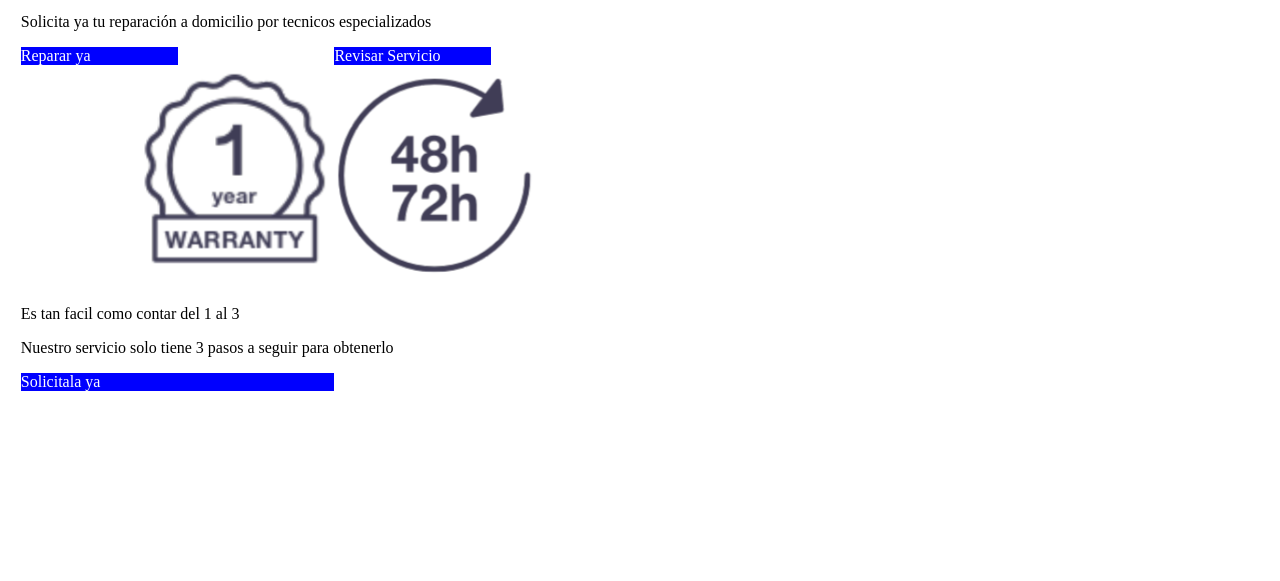
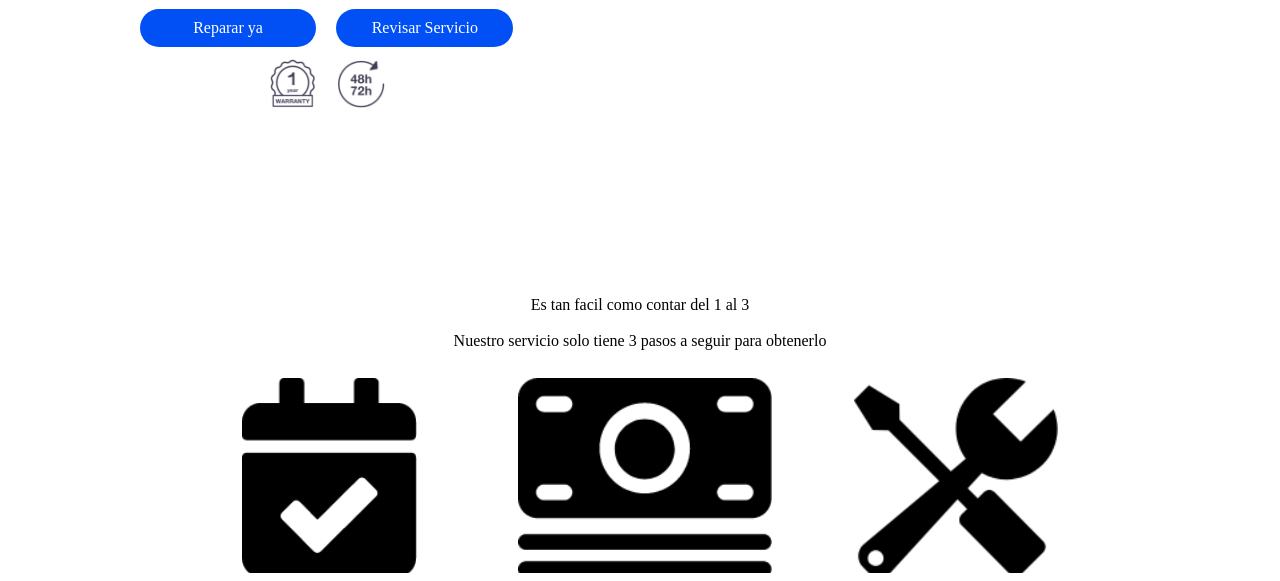
Before and after one commit to DiegoCastro7/Filtro_html_pg_principal, a plain HTML site: page index.html in a window 1280 px wide. Shown: the part 227-808 px from the top of the page. Drawn offline with Linux system fonts and the light colour scheme.

Commit message:
Actualizacion

```diff
--- a/css/principal.css
+++ b/css/principal.css
@@ -1,4 +1,6 @@
-
+*{
+    margin: 0;
+}
 html, body{
     height: 100%;
     width: 100%;
@@ -27,21 +29,51 @@ html, body{
     width: 40%;
 }
 .botones{
-    display: grid;
-    grid-template-columns: 50% 50%;
+    display: flex;
+    justify-content: center;
+    gap: 20px;
 }
 #boton{
-    width: 50%;
-    background-color: blue;
+    width: 25%;
+    background-color: #0050f5;
+    padding: 10px;
+    border-radius: 50px;
+    text-align: center;
 
 }
 a{
     text-decoration: none;
+
     color: white !important;
 }
 .etiquetas{
     display: flex;;
-    padding: 1%;
+    padding: 2%;
     justify-content: center;
-
+    gap: 20px;
+    height: 10%;
 }
+#etiq{
+    height: 100%;
+}
+.Sec2{
+    display: flex;
+    justify-content: center;
+    gap: 50px;
+}
+#Sec22{
+    display: flex;
+    justify-content: center;
+}
+.Seccion2 #textpq,#textgr{
+    text-align: center;
+}
+#imgsec2{
+    display: flex;
+    justify-content: center;
+    padding: 10px;
+    height: 200px;
+}
+#imgs2{
+    height: 100%;
+}
--- a/index.html
+++ b/index.html
@@ -25,6 +25,7 @@
                 <p>
                     Solicita ya tu reparación a domicilio por tecnicos especializados
                 </p>
+                <br>
             </div>
             <div class="botones">
                 <div id="boton">
@@ -36,42 +37,98 @@
             </div>
             <div class="etiquetas">
                 <div>
-                    <img src="/images/1year.png" alt="">
+                    <img src="/images/1year.png" alt="" id="etiq">
                 </div>
                 <div>
-                    <img src="/images/horario.png" alt="">
+                    <img src="/images/horario.png" alt="" id="etiq">
                 </div>
             </div>
         </div>
         <div id="SecDer1">
             <img src="/images/iPhoneTransparente.png" alt="" id="imgsecder1">
         </div>
-    <div>
+    </div>
     <div class="Seccion2">
         <div id="textgr">
             <p>
                 Es tan facil como contar del 1 al 3
             </p>
+            <br>
         </div>
         <div id="textpq">
             <p>
                 Nuestro servicio solo tiene 3 pasos a seguir para obtenerlo
             </p>
+            <br>
         </div>
         <div class="Sec2">
             <div id="Reservar">
-
+                <div id="imgsec2">
+                    <img src="/images/Icon awesome-calendar-check.png" alt="">
+                </div>
+                <div id="textgr">
+                    <p>
+                        Reservar
+                    </p>
+                    <br>
+                </div>
+                <div id="textpq">
+                    <p>
+                        Elige el dispositivo que quieres arreglar,<br>
+                        asignas el dia y te notificamos<br>
+                        cuando el tecnico asignado<br>
+                        llegue a tu domicilio
+                    </p>
+                    <br>
+                </div>
             </div>
             <div id="Pagar">
+                <div id="imgsec2">
+                    <img src="/images/Icon ionic-ios-cash.png" alt="">
+                </div>
+                <div id="textgr">
+                    <p>
+                        Pagar
+                    </p>
+                    <br>
+                </div>
+                <div id="textpq">
+                    <p>
+                        La facturación de su dispositivo se realiza<br>
+                        solamente cuando el dispositivo este<br>
+                        listo, sin lios ni complicaciones
+                    </p>
+                    <br>
+                </div>
 
             </div>
             <div id="Reparar">
+                <div id="imgsec2">
+                    <img src="/images/Icon metro-tools.png" alt="" id="imgs2">
+                </div>
+                <div id="textgr">
+                    <p>
+                        Reparar
+                    </p>
+                    <br>
+                </div>
+                <div id="textpq">
+                    <p>
+                        Se procede a reparar el dispositivo con<br>
+                        tecnicos especializados con<br>
+                        los mejores estandares de calidad que<br>
+                        se puedan encontrar en el mercado
+                    </p>
+                    <br>
+                </div>
 
             </div>
 
         </div>
-        <div id="boton">
-            <a href="">Solicitala ya</a>
+        <div id="Sec22">
+            <div id="boton">
+                <a href="">Solicitala ya</a>
+            </div>
         </div>
 
     </div>
```
